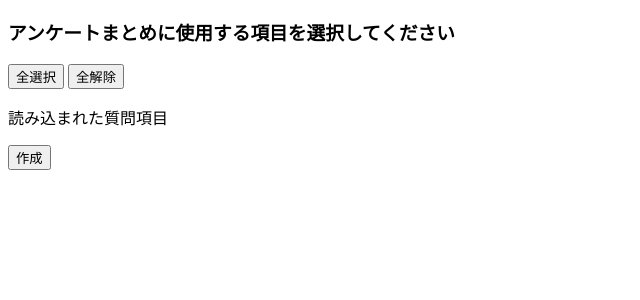
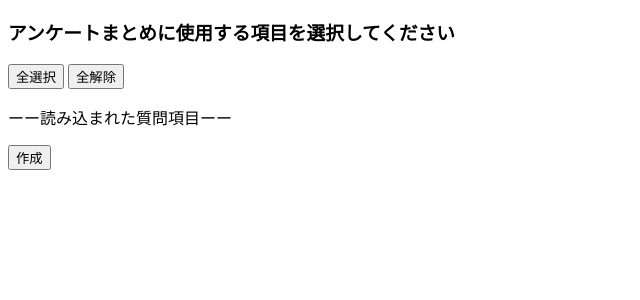
Before and after one commit to MinoriTakahashi0000/form-automatic, a Flask app: page /results in a window 1280 px wide. Shown: the part 174-474 px from the top of the page, without its empty margins (0-640 px from the left). Run offline with Flask 3, Linux system fonts and the light colour scheme; parts of the project's set-up code (start-up, migrations or seed data) failed here and were passed over.

Commit message:
Update results.html

```diff
--- a/My_Project/app/templates/results.html
+++ b/My_Project/app/templates/results.html
@@ -26,7 +26,7 @@
         <div>
             <button id="all_select" onclick="all_select()">全選択</button>
             <button id="all_deselect" onclick="all_deselect()">全解除</button>
-            <p>読み込まれた質問項目</p>
+            <p>ーー読み込まれた質問項目ーー</p>
             <script>
                 function all_select() {
                     var checkboxes = document.getElementsByName("keys");
```
